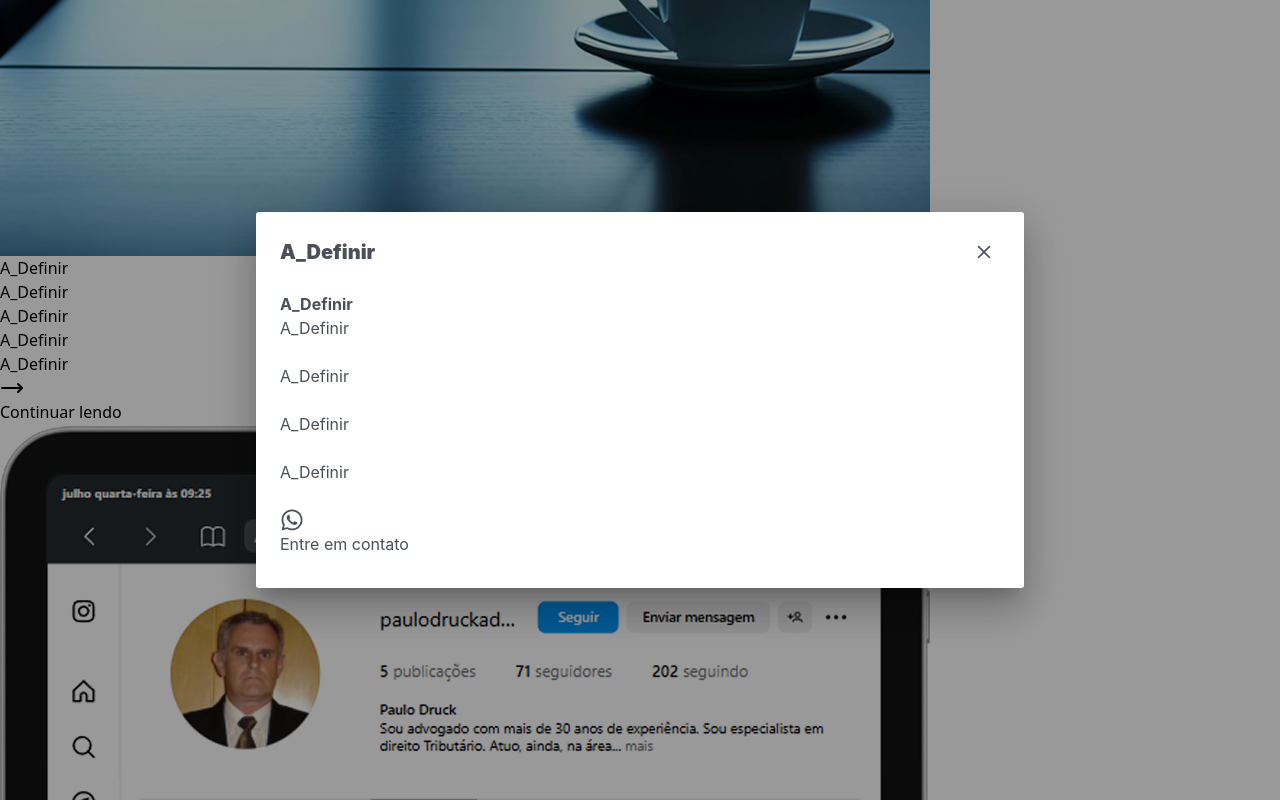
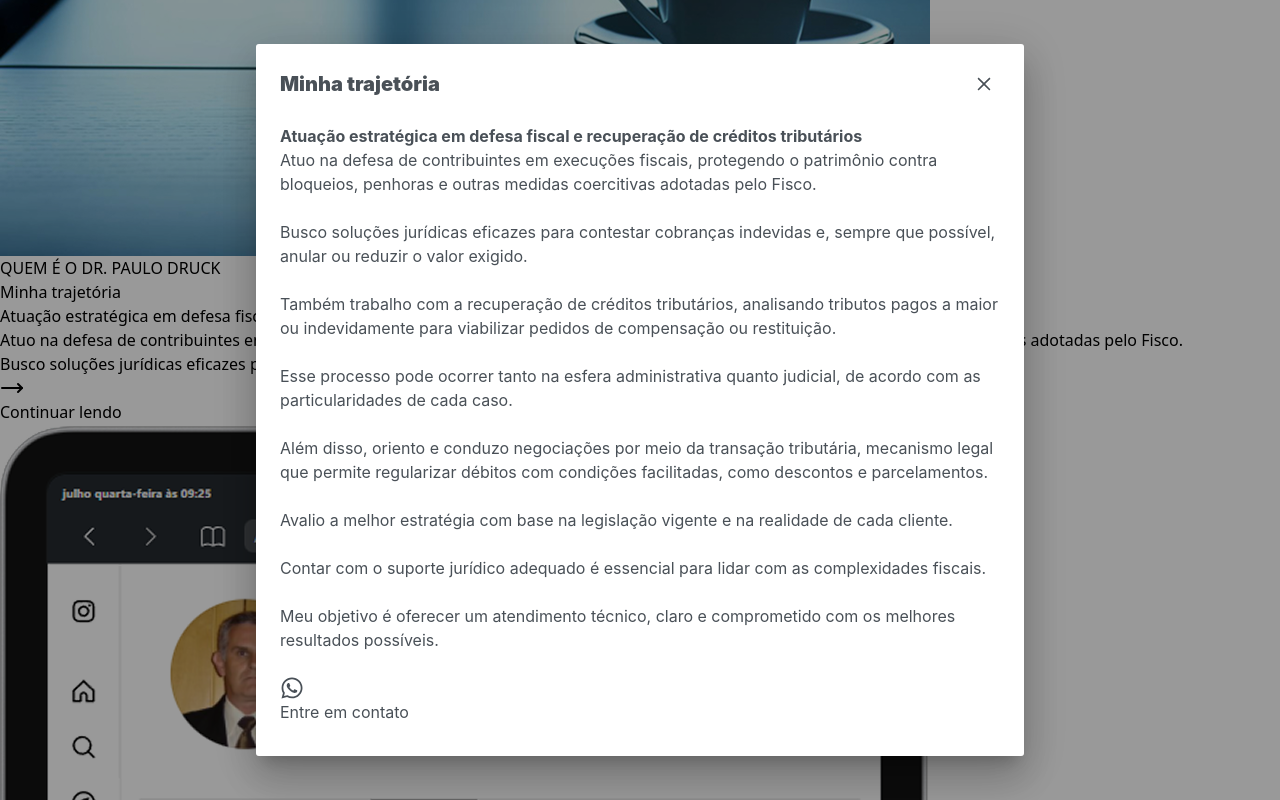
Before and after one commit to Paper-Street-Softwares/Dev-Template, a React (Vite) app: page / in a window 1280 px wide. Both pictures are taken after a click on the button "Continuar lendo". Shown: the part 1628-2428 px from the top of the page. Built offline with nearby package versions, Linux system fonts and the light colour scheme; a web font is replaced by a local one.

Commit message:
fix: about e aboutInstagram

```diff
--- a/src/content/content.jsx
+++ b/src/content/content.jsx
@@ -402,33 +402,60 @@ const content = {
         img: aboutImg1,
         alt: "Imagem profissional de escritório/advogado(a)",
       },
-      miniTag: "A_Definir",
-      title: "A_Definir",
-      subtitle: "A_Definir",
-      labelInstagram: "Siga-nos no Instagram",
-      labelFacebook: "Siga-nos no Facebook",
-      labelLinkedin: "Siga-nos no LinkedIn",
-      labelX: "Siga-nos no X",
+      miniTag: "QUEM É O DR. PAULO DRUCK",
+      title: "Minha trajetória",
+      subtitle:
+        "Atuação estratégica em defesa fiscal e recuperação de créditos tributários",
+      labelInstagram: "Siga-me no Instagram",
+      labelFacebook: "Siga-me no Facebook",
+      labelLinkedin: "Siga-me no LinkedIn",
+      labelX: "Siga-me no X",
       paragraph: (
         <div>
-          A_Definir
+          Atuo na defesa de contribuintes em execuções fiscais, protegendo o
+          patrimônio contra bloqueios, penhoras e outras medidas coercitivas
+          adotadas pelo Fisco.
           <br />
-          A_Definir
+          Busco soluções jurídicas eficazes para contestar cobranças indevidas
+          e, sempre que possível, anular ou reduzir o valor exigido.
         </div>
       ),
       buttonModalLabelAbout: "Continuar lendo",
       modal: (
         <p>
-          A_Definir
+          Atuo na defesa de contribuintes em execuções fiscais, protegendo o
+          patrimônio contra bloqueios, penhoras e outras medidas coercitivas
+          adotadas pelo Fisco.
           <br />
           <br />
-          A_Definir
+          Busco soluções jurídicas eficazes para contestar cobranças indevidas
+          e, sempre que possível, anular ou reduzir o valor exigido.
           <br />
           <br />
-          A_Definir
+          Também trabalho com a recuperação de créditos tributários, analisando
+          tributos pagos a maior ou indevidamente para viabilizar pedidos de
+          compensação ou restituição.
           <br />
           <br />
-          A_Definir
+          Esse processo pode ocorrer tanto na esfera administrativa quanto
+          judicial, de acordo com as particularidades de cada caso.
+          <br />
+          <br />
+          Além disso, oriento e conduzo negociações por meio da transação
+          tributária, mecanismo legal que permite regularizar débitos com
+          condições facilitadas, como descontos e parcelamentos.
+          <br />
+          <br />
+          Avalio a melhor estratégia com base na legislação vigente e na
+          realidade de cada cliente.
+          <br />
+          <br />
+          Contar com o suporte jurídico adequado é essencial para lidar com as
+          complexidades fiscais.
+          <br />
+          <br />
+          Meu objetivo é oferecer um atendimento técnico, claro e comprometido
+          com os melhores resultados possíveis.
           <br />
           <br />
         </p>
@@ -442,14 +469,15 @@ const content = {
           imgSocial: aboutInstagram,
           alt: `Foto do Instagram do ${infos.name}`,
         },
-        miniTag: "A_Definir",
-        title: "A_Definir",
-        subtitle: "A_Definir",
+        miniTag: "REDES SOCIAIS",
+        title: "Conecte-se conosco",
+        subtitle:
+          "Aproveite nossas redes sociais para mantermos contato e ficar por dentro de atualizações importantes no mundo do direito.",
         paragraph: <p></p>,
-        labelInstagram: "Siga-nos no Instagram",
-        labelFacebook: "Siga-nos no Facebook",
-        labelLinkedin: "Siga-nos no LinkedIn",
-        labelX: "Siga-nos no X",
+        labelInstagram: "Siga-me no Instagram",
+        labelFacebook: "Siga-me no Facebook",
+        labelLinkedin: "Siga-me no LinkedIn",
+        labelX: "Siga-me no X",
       },
     },
     cta: {
```
